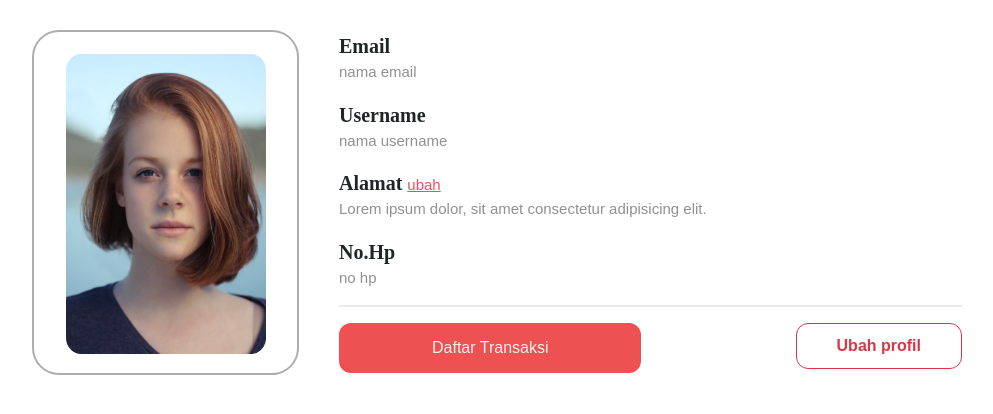
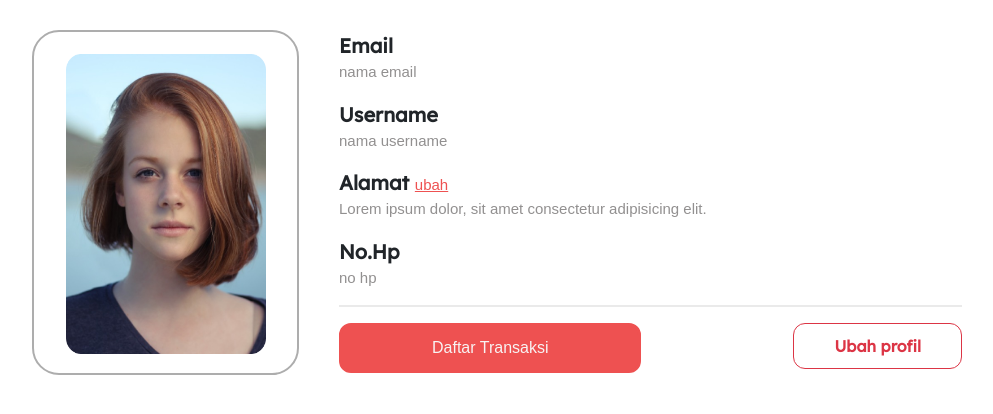
Before and after one commit to Vok4mart/Vokamart_Web, a PHP site: page /akun.php in a window 1280 px wide. Shown: the part 80-494 px from the top of the page, without its empty margins (232-1225 px from the left). Run offline with PHP 8.4, Linux system fonts and the light colour scheme.

Commit message:
perubahan keempat
penambahan link saja

```diff
--- a/admin/akun.php
+++ b/admin/akun.php
@@ -10,7 +10,10 @@ session_start();
     <title>Document</title>
     <!-- css bootstrap -->
     <link href="https://cdn.jsdelivr.net/npm/bootstrap@5.3.2/dist/css/bootstrap.min.css" rel="stylesheet" integrity="sha384-T3c6CoIi6uLrA9TneNEoa7RxnatzjcDSCmG1MXxSR1GAsXEV/Dwwykc2MPK8M2HN" crossorigin="anonymous">
-
+    <!-- lin font -->
+    <link rel="preconnect" href="https://fonts.googleapis.com">
+    <link rel="preconnect" href="https://fonts.gstatic.com" crossorigin>
+    <link href="https://fonts.googleapis.com/css2?family=Lexend&family=Poppins:ital,wght@0,100;0,300;0,500;0,900;1,100&display=swap" rel="stylesheet">
     <!-- styleku -->
     <link rel="stylesheet" href="style.css">
 </head>
--- a/admin/produk.php
+++ b/admin/produk.php
@@ -92,7 +92,7 @@ session_start();
         <div class="gbrempat"><img src="../images/15951115_Food-Social-Media-Banner-17 1.png" alt=""></div>
         <div class="gbrlima">
             <div class="ct1">Kategori Produk</div>
-
+            <!-- scrollbar Kategori -->
             <div class="scrollbar-ct">
 
                 <div class="kotak">
@@ -136,6 +136,7 @@ session_start();
                     <div class="ct-text">Minuman</div>
                 </div>
             </div>
+             <!-- akhir scrollbar Kategori -->
         </div>
        <hr><hr><hr>
     </div>
--- a/admin/tambahalamat.php
+++ b/admin/tambahalamat.php
@@ -13,6 +13,11 @@ session_start();
    <link href="https://cdn.jsdelivr.net/npm/bootstrap@5.3.2/dist/css/bootstrap.min.css" rel="stylesheet" integrity="sha384-T3c6CoIi6uLrA9TneNEoa7RxnatzjcDSCmG1MXxSR1GAsXEV/Dwwykc2MPK8M2HN" crossorigin="anonymous">
     <!-- my style -->
     <link rel="stylesheet" href="style.css">
+    <!-- link font -->
+    <link rel="preconnect" href="https://fonts.googleapis.com">
+    <link rel="preconnect" href="https://fonts.gstatic.com" crossorigin>
+    <link href="https://fonts.googleapis.com/css2?family=Lexend&family=Poppins:ital,wght@0,100;0,300;0,500;0,900;1,100&display=swap" rel="stylesheet">
+
   </head>
 <body>
     <!-- navbar -->
```
Also changed, not shown: admin/list_alamat.php (+5 -2 lines).
